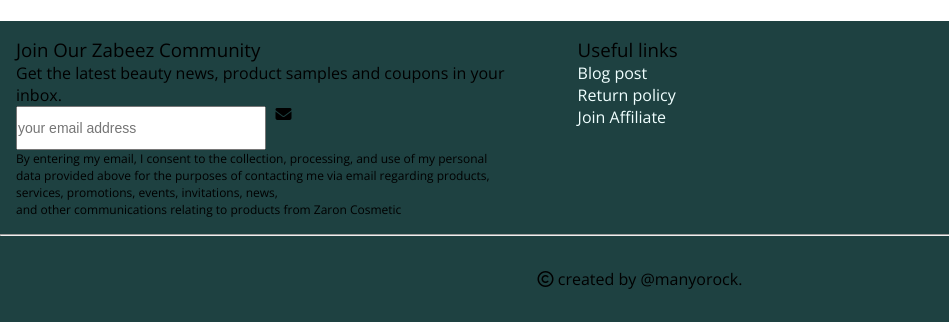
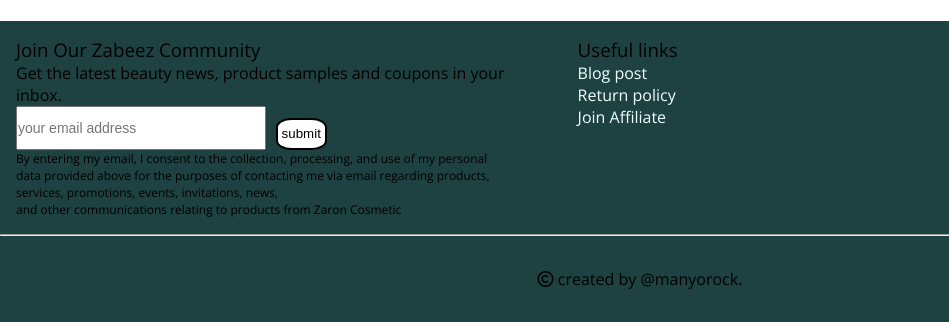
Before and after one commit to Manyo-Rocks/Xabeez-beauty, a plain HTML site: page contact.html in a window 1280 px wide. Shown: the part 580-902 px from the top of the page, 0-949 px from the left. Drawn offline with nearby package versions, Linux system fonts and the light colour scheme; a web font is replaced by a local one.

Commit message:
contact us

```diff
--- a/contact.html
+++ b/contact.html
@@ -85,7 +85,7 @@
         <span>Get the latest beauty news, product samples and coupons in your inbox.</span>
         <div class="updates">
         <input class="send" type="text" id="email" name="email" placeholder="your email address">
-        <i class="fa fa-envelope" aria-hidden="true"></i>
+        <button type="submit" class="email-btn">submit</button>
         </div>
 
 
```
